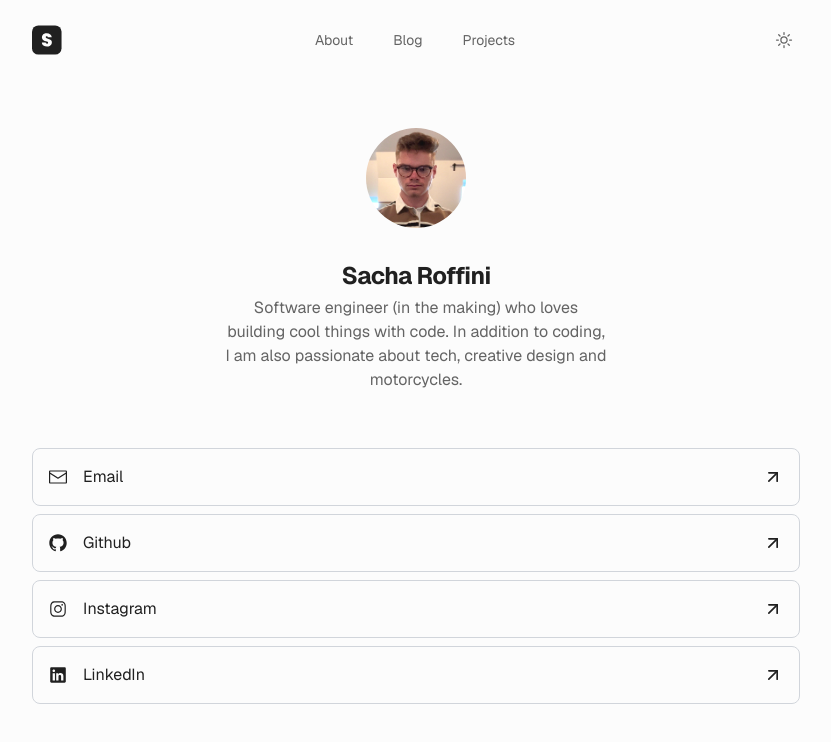
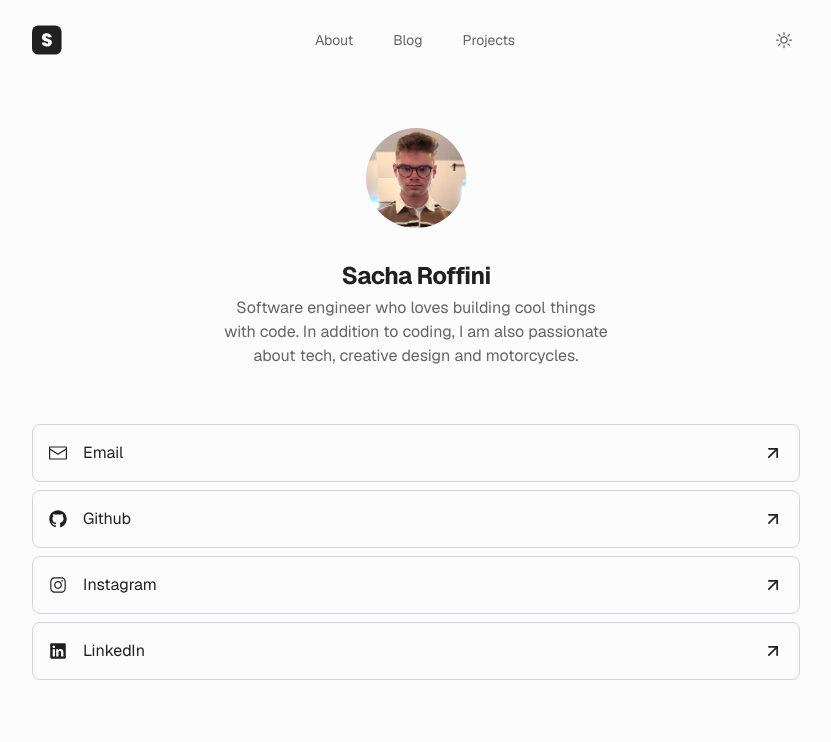
Before and after one commit to KpryKorn/next-portfolio, a Next.js app: page /links in a window 1280 px wide. Shown: the top 742 px of the page, without its empty margins (224-1055 px from the left). Built offline with nearby package versions, Linux system fonts and the light colour scheme.

Commit message:
Update page.tsx

```diff
--- a/app/links/page.tsx
+++ b/app/links/page.tsx
@@ -105,7 +105,7 @@ export default function Page() {
             Sacha Roffini
           </h1>
           <p className="max-w-sm text-gray-light dark:text-gray-dark mx-auto text-center">
-            Software engineer (in the making) who loves building cool things
+            Software engineer who loves building cool things
             with code. In addition to coding, I am also passionate about tech,
             creative design and motorcycles.
           </p>
```
